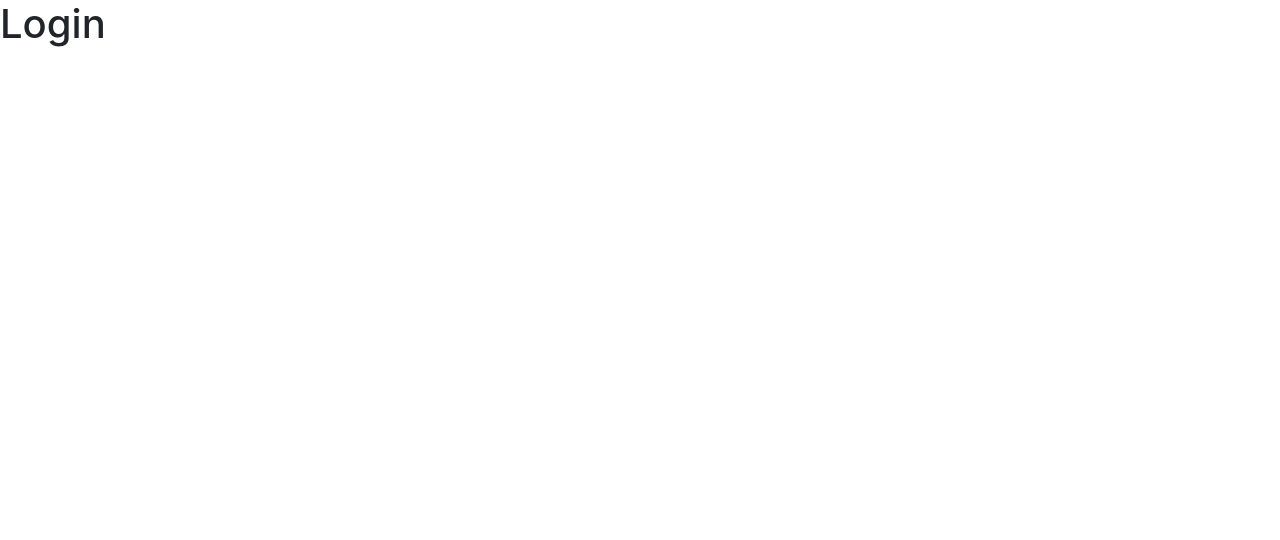
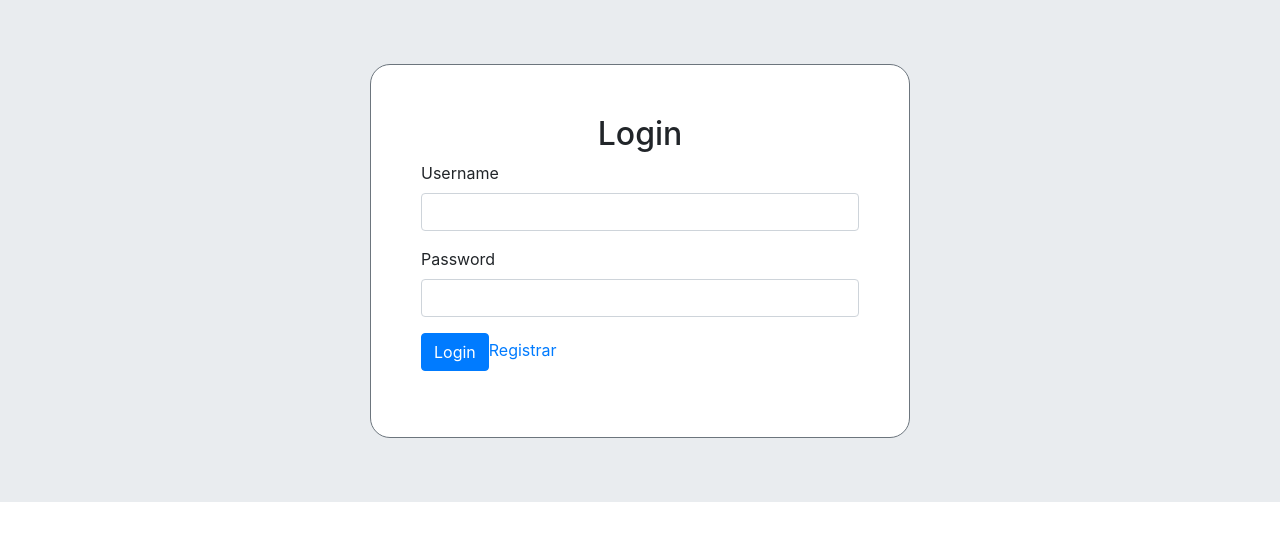
Before and after one commit to guitahara/to-do-list, a React (Create React App) app: page /login in a window 1280 px wide. Shown: the top 540 px of the page. Built offline with nearby package versions, Linux system fonts and the light colour scheme.

Commit message:
added login layout

```diff
--- a/src/pages/LoginPage/LoginPage.jsx
+++ b/src/pages/LoginPage/LoginPage.jsx
@@ -1,10 +1,47 @@
 import React from 'react';
+import { Link } from 'react-router-dom';
+import {
+  Container,
+  Label,
+  Input,
+  FormGroup,
+  Button,
+  Row,
+  Col,
+  Jumbotron,
+  Card,
+  Form
+} from 'reactstrap';
 import './login.css';
 
 function LoginPage() {
   return (
     <section>
-      <h1>Login</h1>
+      <Jumbotron fluid>
+        <Container fluid='sm'>
+          <Row>
+            <Col sm={{ size: 6, offset: 3 }} md={{ size: 6, offset: 3 }}>
+              <Card outline color='secondary' className='login-form-card'>
+                <h2 className='title'>Login</h2>
+                <Form>
+                  <FormGroup>
+                    <Label>Username</Label>
+                    <Input type='text' name='username'></Input>
+                  </FormGroup>
+                  <FormGroup>
+                    <Label>Password</Label>
+                    <Input type='password' name='password'></Input>
+                  </FormGroup>
+                  <FormGroup>
+                    <Button color='primary'>Login</Button>
+                    <Link to='/register'>Registrar</Link>
+                  </FormGroup>
+                </Form>
+              </Card>
+            </Col>
+          </Row>
+        </Container>
+      </Jumbotron>
     </section>
   );
 }
--- a/src/pages/LoginPage/login.css
+++ b/src/pages/LoginPage/login.css
@@ -0,0 +1,9 @@
+.login-form-card {
+    width: 100%;
+    padding: 50px;
+    border-radius: 1.25rem !important;
+}
+
+.title {
+    text-align: center;
+}
```
